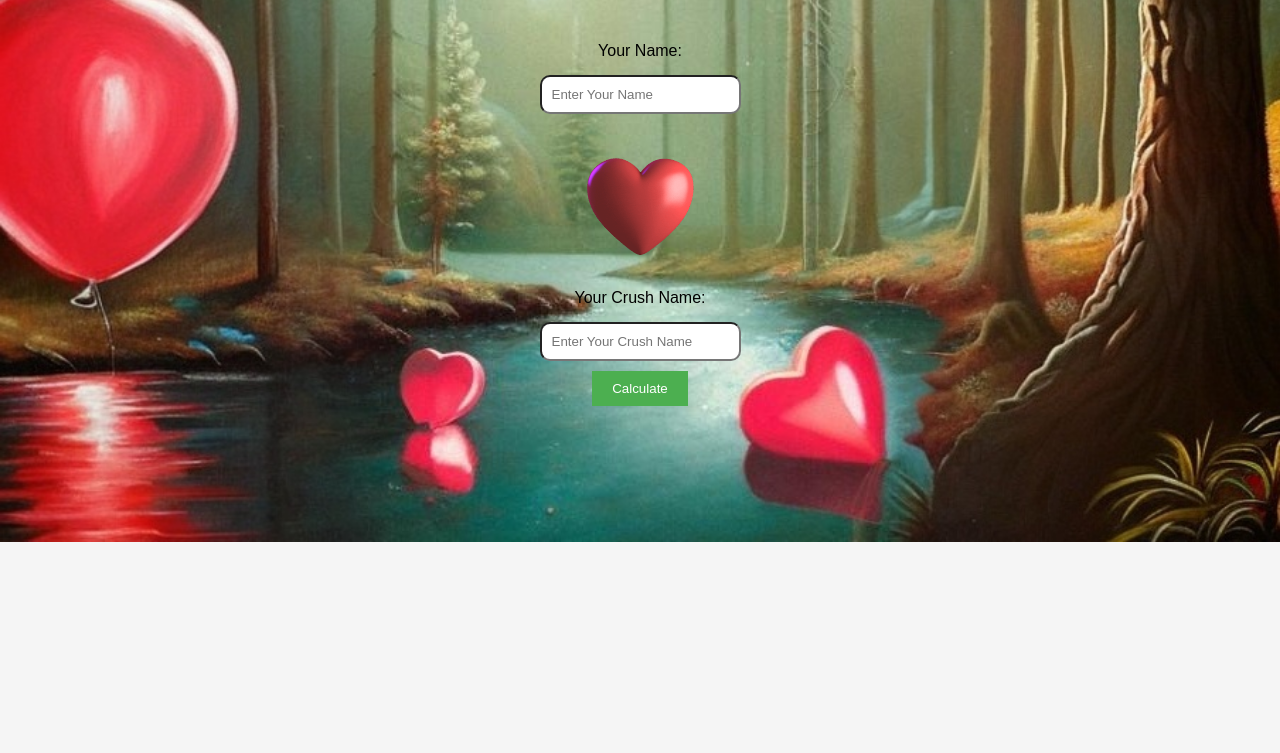
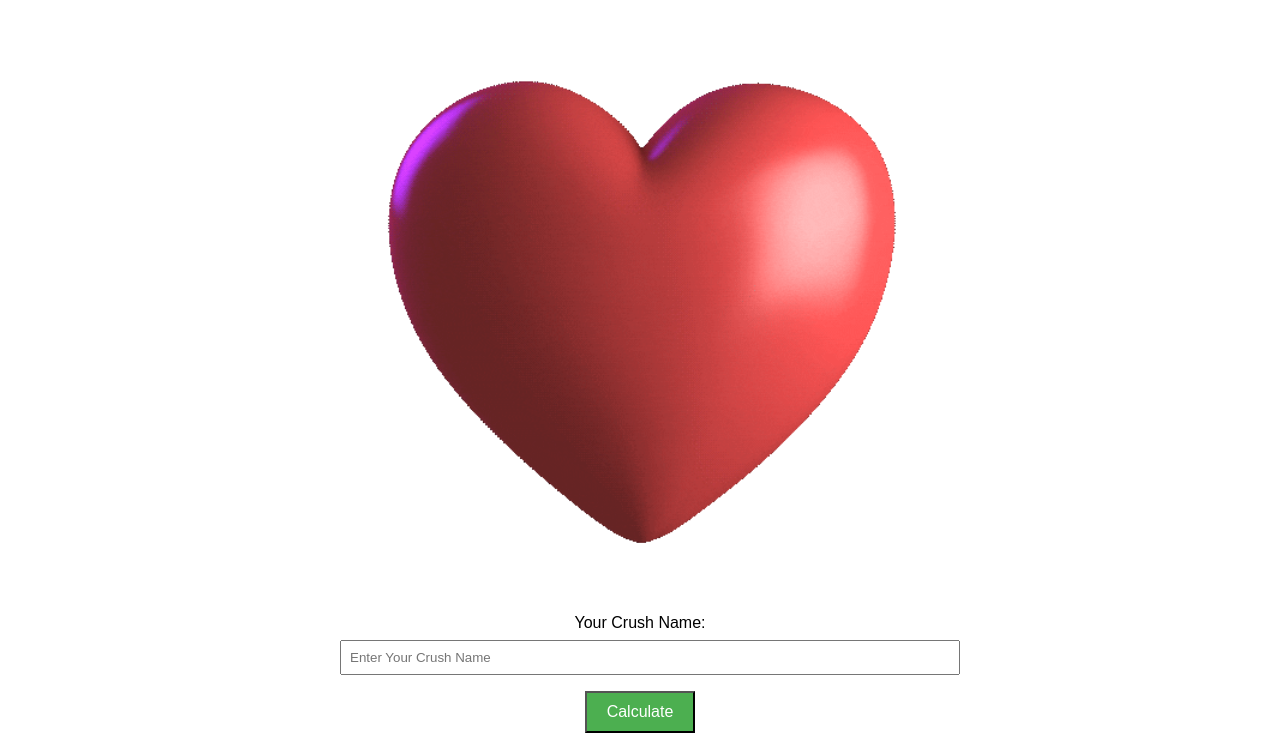
Before and after one commit to rkyadav17/love-calculator, a plain HTML site: page index.html in a window 1280 px wide. Shown: the part 144-897 px from the top of the page. Before the commit the page ends 800 px from the top, so only its background shows below. Drawn offline with Linux system fonts and the light colour scheme.

Commit message:
Update style.css

```diff
--- a/style.css
+++ b/style.css
@@ -1,21 +1,10 @@
+/* Add this code to your existing CSS file */
+
 body {
-    background-image: url("websitebg.jpeg");
-    background-size: cover;
-    background-repeat: no-repeat;
-    background-position: center;
-  }
-
-  .container {
-    background-color: rgba(234, 97, 97, 0);
-    padding: 20px;
-    border-radius: 10px;
-  }
-
-  body {
-    background-color: #f5f5f5;
-    font-family: Arial, sans-serif;
+    font-family: 'Arial', sans-serif;
+    margin: 0;
+    padding: 0;
     text-align: center;
-    padding: 50px;
 }
 
 h1 {
@@ -23,105 +12,54 @@ h1 {
 }
 
 .container {
-    margin-top: 50px;
+    width: 80%;
+    max-width: 600px;
+    margin: 20px auto;
 }
 
-input[type="text"] {
-    padding: 10px;
-    margin: 10px;
+label {
+    display: block;
+    margin-bottom: 8px;
+}
+
+input {
+    width: 100%;
+    padding: 8px;
+    margin-bottom: 16px;
+}
+
+.heart-container {
+    position: relative;
+    width: 100%;
+}
+
+.heart-container img {
+    width: 100%;
+    height: auto;
 }
 
 button {
+    background-color: #4CAF50;
+    color: white;
     padding: 10px 20px;
-    background-color: #4CAF50;
-    color: #fff;
-    border: none;
+    font-size: 16px;
     cursor: pointer;
 }
 
 #result {
     margin-top: 20px;
-    font-size: 18px;
 }
 
-input[type="text"] {
-    padding: 10px;
-    margin: 10px;
-    border-radius: 10px;
+/* Media query for screens smaller than 600px (phones) */
+@media screen and (max-width: 600px) {
+    .container {
+        width: 90%;
+    }
 }
 
-.container {
-    display: flex;
-    flex-direction: column;
-    align-items: center;
-    margin-top: 50px;
+/* Media query for screens between 600px and 900px (tablets) */
+@media screen and (min-width: 601px) and (max-width: 900px) {
+    .container {
+        width: 70%;
+    }
 }
-
-label {
-    margin-bottom: 5px;
-}
-
-input[type="text"] {
-    padding: 10px;
-    margin: 10px;
-    border-radius: 10px;
-}
-.heart-container {
-    display: flex;
-    justify-content: center;
-    align-items: center;
-    margin: 20px 0;
-}
-
-.heart-container img {
-    max-width: 100%;
-    max-height: 125px;
-}
-
-@keyframes sprinkleAnimation {
-    0% {
-      transform: translateY(0);
-      opacity: 1;
-    }
-    100% {
-      transform: translateY(100vh);
-      opacity: 0;
-    }
-  }
-
-  .container.boom:before {
-    content: "";
-    position: absolute;
-    width: 100vw;
-    height: 100vh;
-    top: 0;
-    left: 0;
-    pointer-events: none;
-    z-index: 4;
-  }
-
-  .container.boom:before {
-    animation: sprinkleAnimation 3s linear infinite;
-  }
-
-  .container.boom:after {
-    content: "";
-    position: absolute;
-    width: 10px;
-    height: 10px;
-    background-color: rgb(166, 255, 0);
-    border-radius: 50%;
-    pointer-events: none;
-    animation: sprinkleAnimation 3s linear infinite;
-  }
-
-  @keyframes sprinkleAnimation {
-    0% {
-      transform: translateY(-10px);
-      opacity: 1;
-    }
-    100% {
-      transform: translateY(100vh);
-      opacity: 0;
-    }
-  }
```
